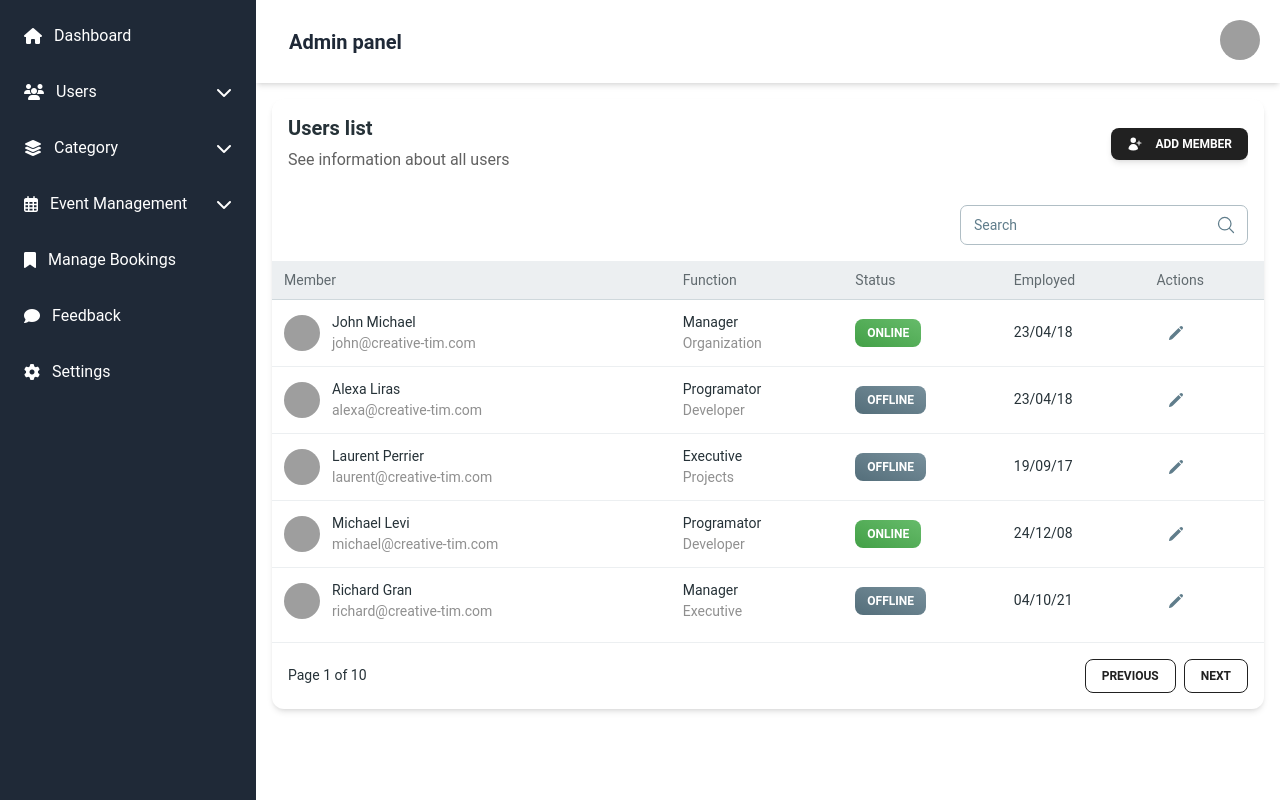
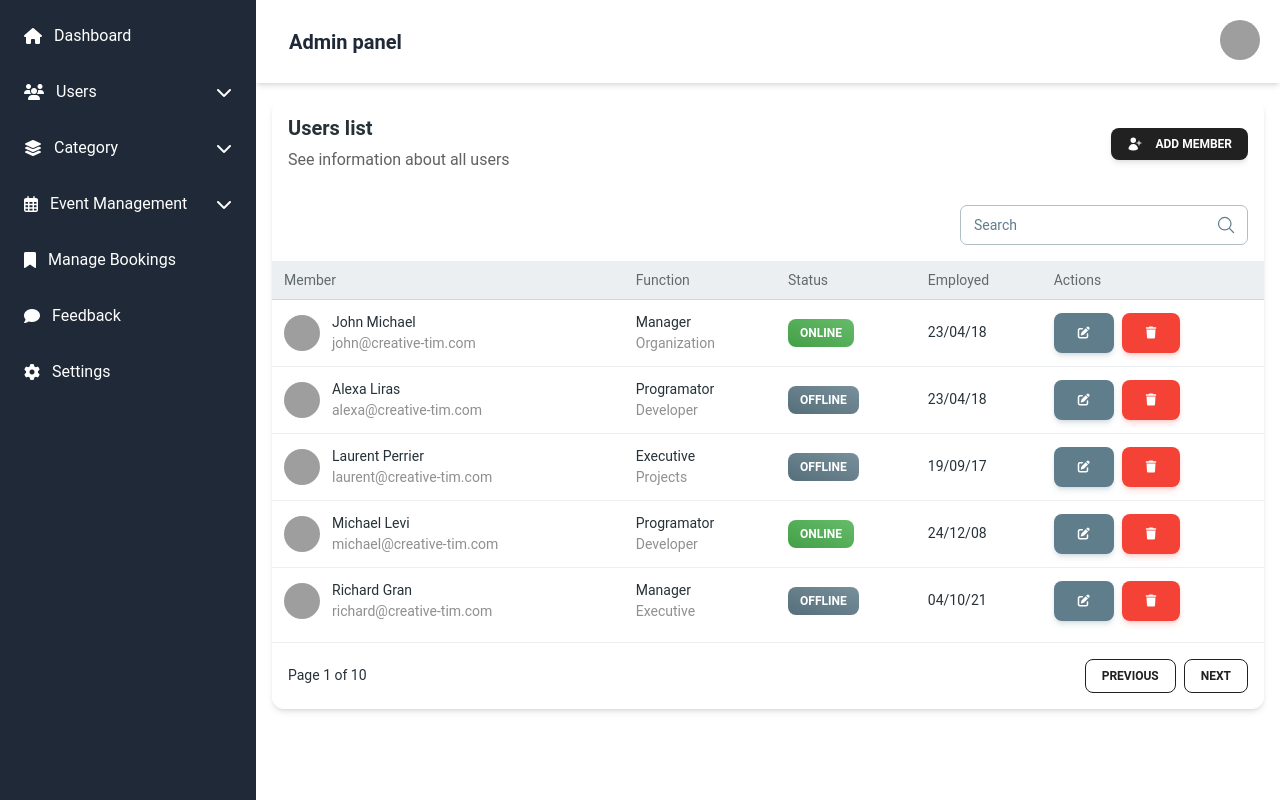
Before and after one commit to Saim-Al-Ifran/event-management-system-client, a React (Vite) app: page /dashboard/users in a window 1280 px wide. Built offline with nearby package versions, Linux system fonts and the light colour scheme; grey boxes are pictures that could not be loaded.

Commit message:
added edit and delete button

```diff
--- a/src/components/Dashboard/User/UserTable.tsx
+++ b/src/components/Dashboard/User/UserTable.tsx
@@ -1,5 +1,5 @@
 import { MagnifyingGlassIcon } from "@heroicons/react/24/outline";
-import { PencilIcon, UserPlusIcon } from "@heroicons/react/24/solid";
+import { UserPlusIcon } from "@heroicons/react/24/solid";
 import {
   Card,
   CardHeader,
@@ -11,11 +11,9 @@ import {
   CardFooter,
   Tabs,
   Avatar,
-  IconButton,
   Tooltip,
 } from "@material-tailwind/react";
 import "../../../style/responsive.userTable.css"; // Import your custom CSS
-
 
 const TABLE_HEAD = ["Member", "Function", "Status", "Employed", "Actions"];
 
@@ -196,9 +194,24 @@ function UsersTable() {
                       </td>
                       <td className={classes}>
                         <Tooltip content="Edit User">
-                          <IconButton variant="text" color="blue-gray" {...(undefined as any)}>
-                            <PencilIcon className="h-4 w-4" />
-                          </IconButton>
+                            <Button
+                              color="blue-gray"
+                              variant="filled"
+                              {...(undefined as any)}
+                              size="md"
+                              className="mr-2"
+                            >
+                               <i className="fa-solid fa-pen-to-square"></i>
+                            </Button>
+                        </Tooltip>
+                        <Tooltip content="Delete User">
+                            <Button
+                              color="red"
+                              {...(undefined as any)}
+                              size="md"
+                            >
+                              <i className="fa-solid fa-trash"></i>
+                            </Button>
                         </Tooltip>
                       </td>
                     </tr>
```
